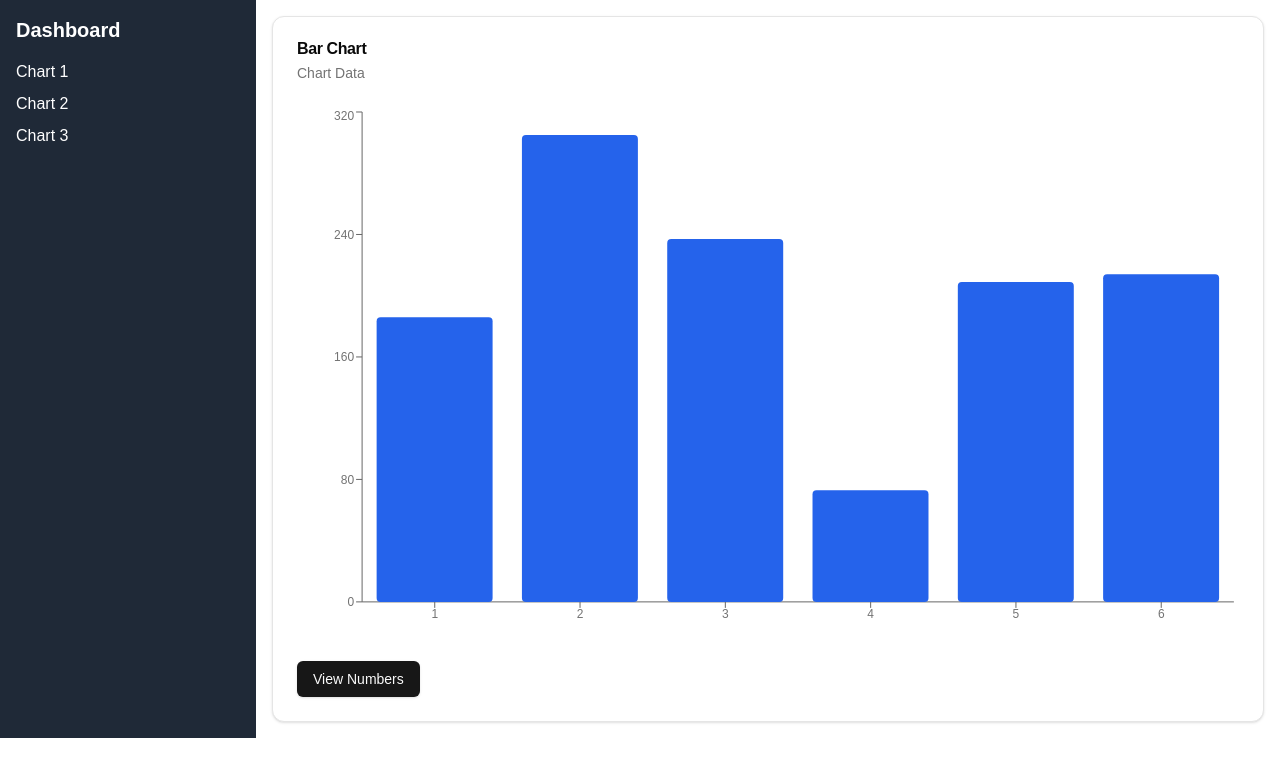
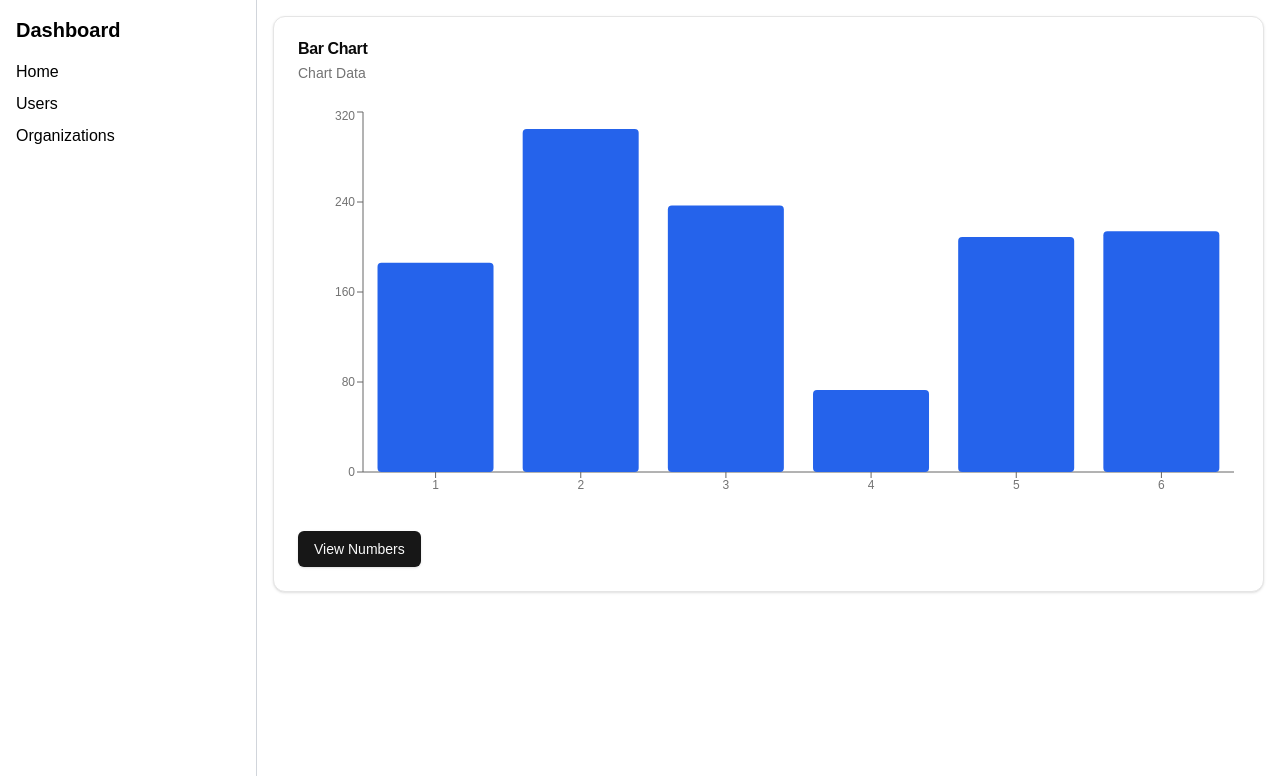
Before and after one commit to Frikster/stacked-modal, a Next.js app: page / in a window 1280 px wide. Shown: the top 776 px of the page. Built offline with nearby package versions, Linux system fonts and the light colour scheme.

Commit message:
fix stack animation and height offset

```diff
--- a/app/output.css
+++ b/app/output.css
@@ -634,6 +634,40 @@ body {
   --chart-5: 340 75% 55%;
 }
 
+.container {
+  width: 100%;
+}
+
+@media (min-width: 640px) {
+  .container {
+    max-width: 640px;
+  }
+}
+
+@media (min-width: 768px) {
+  .container {
+    max-width: 768px;
+  }
+}
+
+@media (min-width: 1024px) {
+  .container {
+    max-width: 1024px;
+  }
+}
+
+@media (min-width: 1280px) {
+  .container {
+    max-width: 1280px;
+  }
+}
+
+@media (min-width: 1536px) {
+  .container {
+    max-width: 1536px;
+  }
+}
+
 .visible {
   visibility: visible;
 }
@@ -646,8 +680,24 @@ body {
   position: absolute;
 }
 
+.relative {
+  position: relative;
+}
+
 .inset-0 {
   inset: 0px;
+}
+
+.left-0 {
+  left: 0px;
+}
+
+.top-0 {
+  top: 0px;
+}
+
+.top-\[5rem\] {
+  top: 5rem;
 }
 
 .my-0\.5 {
@@ -661,6 +711,18 @@ body {
 
 .mb-2 {
   margin-bottom: 0.5rem;
+}
+
+.mt-\[var\(--modal-top\)\] {
+  margin-top: var(--modal-top);
+}
+
+.mb-auto {
+  margin-bottom: auto;
+}
+
+.mt-auto {
+  margin-top: auto;
 }
 
 .flex {
@@ -699,6 +761,18 @@ body {
   height: 2.25rem;
 }
 
+.h-screen {
+  height: 100vh;
+}
+
+.h-\[50vh\] {
+  height: 50vh;
+}
+
+.h-full {
+  height: 100%;
+}
+
 .min-h-\[200px\] {
   min-height: 200px;
 }
@@ -735,6 +809,10 @@ body {
   width: 16rem;
 }
 
+.w-\[1px\] {
+  width: 1px;
+}
+
 .min-w-\[8rem\] {
   min-width: 8rem;
 }
@@ -759,6 +837,10 @@ body {
   flex-wrap: wrap;
 }
 
+.content-center {
+  align-content: center;
+}
+
 .items-start {
   align-items: flex-start;
 }
@@ -769,6 +851,10 @@ body {
 
 .items-center {
   align-items: center;
+}
+
+.items-baseline {
+  align-items: baseline;
 }
 
 .items-stretch {
@@ -799,6 +885,10 @@ body {
   --tw-space-y-reverse: 0;
   margin-top: calc(0.375rem * calc(1 - var(--tw-space-y-reverse)));
   margin-bottom: calc(0.375rem * var(--tw-space-y-reverse));
+}
+
+.self-center {
+  align-self: center;
 }
 
 .whitespace-nowrap {
@@ -849,6 +939,11 @@ body {
   border-color: hsl(var(--input));
 }
 
+.border-red-500 {
+  --tw-border-opacity: 1;
+  border-color: rgb(239 68 68 / var(--tw-border-opacity));
+}
+
 .bg-\[--color-bg\] {
   background-color: var(--color-bg);
 }
@@ -890,6 +985,11 @@ body {
 .bg-gray-800 {
   --tw-bg-opacity: 1;
   background-color: rgb(31 41 55 / var(--tw-bg-opacity));
+}
+
+.bg-gray-300 {
+  --tw-bg-opacity: 1;
+  background-color: rgb(209 213 219 / var(--tw-bg-opacity));
 }
 
 .bg-opacity-50 {
@@ -1021,6 +1121,11 @@ body {
 .text-white {
   --tw-text-opacity: 1;
   color: rgb(255 255 255 / var(--tw-text-opacity));
+}
+
+.text-black {
+  --tw-text-opacity: 1;
+  color: rgb(0 0 0 / var(--tw-text-opacity));
 }
 
 .underline-offset-4 {
--- a/app/page.tsx
+++ b/app/page.tsx
@@ -63,9 +63,10 @@ interface AddNumberModalProps {
   onNumberChange: (number: number) => void;
   onClose: () => void;
   onSubmit: () => void;
+  onOpenBonusModal: () => void;
 }
 
-function AddNumberModal({ newNumber, onNumberChange, onClose, onSubmit }: AddNumberModalProps) {
+function AddNumberModal({ newNumber, onNumberChange, onClose, onSubmit, onOpenBonusModal }: AddNumberModalProps) {
   return (
     <div>
         <h2 className="text-xl font-semibold mb-4">Add Number</h2>
@@ -78,6 +79,19 @@ function AddNumberModal({ newNumber, onNumberChange, onClose, onSubmit }: AddNum
         />
         <Button onClick={onClose}>Close</Button>
         <Button onClick={onSubmit}>Submit</Button>
+        <Button onClick={onOpenBonusModal}>Open Bonus Modal</Button>
+    </div>
+  );
+}
+
+function BonusModal({ onClose, onOpenBonusModal }: { onClose: () => void, onOpenBonusModal?: () => void }) {
+  return (
+    <div>
+      <h2 className="text-xl font-semibold mb-4">Bonus Modal</h2>
+      <Button onClick={onClose}>Close</Button>
+      { onOpenBonusModal &&
+        <Button onClick={onOpenBonusModal}>Open Bonus Modal</Button>
+      }
     </div>
   );
 }
@@ -102,15 +116,16 @@ export default function Home() {
   };
 
   return (
-    <div className="flex">
-      <div className="w-64 bg-gray-800 text-white p-4">
+    <div className="flex h-screen">
+      <div className="w-64 bg-white text-black p-4">
         <h2 className="text-xl font-semibold mb-4">Dashboard</h2>
         <ul>
-          <li className="mb-2">Chart 1</li>
-          <li className="mb-2">Chart 2</li>
-          <li className="mb-2">Chart 3</li>
+          <li className="mb-2">Home</li>
+          <li className="mb-2">Users</li>
+          <li className="mb-2">Organizations</li>
         </ul>
       </div>
+      <div className="w-[1px] bg-gray-300"></div>
       <div className="flex-1 p-4">
         <Card>
           <CardHeader>
@@ -118,7 +133,7 @@ export default function Home() {
             <CardDescription>Chart Data</CardDescription>
           </CardHeader>
           <CardContent>
-            <ChartContainer config={chartConfig} className="min-h-[200px] w-full">
+            <ChartContainer config={chartConfig} className="h-[50vh] w-full">
               <BarChart accessibilityLayer data={chartData}>
                 <XAxis dataKey="x" />
                 <YAxis />
@@ -142,7 +157,12 @@ export default function Home() {
               onNumberChange={handleNumberChange}
               onClose={handleCloseModal}
               onSubmit={handleSubmitNumber}
+              onOpenBonusModal={handleOpenModal}
             />
+            <BonusModal onClose={handleCloseModal} onOpenBonusModal={handleOpenModal} />
+            <BonusModal onClose={handleCloseModal} onOpenBonusModal={handleOpenModal} />
+            <BonusModal onClose={handleCloseModal} onOpenBonusModal={handleOpenModal} />
+            <BonusModal onClose={handleCloseModal} />
         </StackedModal>
       </div>
     </div>
--- a/components/ui/stacked-modal.tsx
+++ b/components/ui/stacked-modal.tsx
@@ -1,5 +1,5 @@
 import { motion, AnimatePresence } from "framer-motion";
-import React from "react";
+import React, { useRef, useEffect, useState } from "react";
 
 interface StackedModalProps {
   modalsOpen: number;
@@ -9,26 +9,40 @@ interface StackedModalProps {
 }
 
 const StackedModal: React.FC<StackedModalProps> = ({ modalsOpen, children, handleOpenModal, handleCloseModal }) => {
+    const modalRefs = useRef<(HTMLDivElement | null)[]>([]);
+    const [modalSizes, setModalSizes] = useState<number[]>([]);
+    const [modalTops, setModalTops] = useState<number[]>([]);
+
+    useEffect(() => {
+      const tops = modalRefs.current.map(modal => modal ? modal.offsetTop : 0);
+      const sizes = modalRefs.current.map(modal => modal ? modal.offsetWidth : 0);
+      setModalSizes(sizes);
+      setModalTops(tops);
+    }, [modalsOpen]);
+
   return (
     <AnimatePresence>
       {modalsOpen > 0 && (
-        <div className="fixed inset-0 flex items-center justify-center" onClick={handleCloseModal}>
+        <div onClick={handleCloseModal}>
           {children.slice(0, modalsOpen).map((modal, index) => (
             <motion.div // background animation
               key={index}
-              className={`fixed inset-0 flex items-center justify-center ${
-                index === 0 ? "bg-black bg-opacity-50 backdrop-blur-sm" : ""
+              className={`fixed inset-0 flex justify-center ${
+                index === 0 ? "items-center bg-black bg-opacity-50 backdrop-blur-sm" : "items-start"
               }`}
               initial={{ opacity: 0 }}
               animate={{ opacity: 1 }}
               exit={{ opacity: 0, transition: { duration: 0.2 } }}
             >
               <motion.div // modal animation
+                ref={el => { modalRefs.current[index] = el; }}
                 className="bg-white p-6 rounded-lg shadow-lg"
                 onClick={(e) => e.stopPropagation()}
-                initial={{ opacity: 0, scale: index < modalsOpen-1 ? 1 : 0.8}}
-                animate={{ opacity: 1, scale: index < modalsOpen-1 ? 0.8 : 1, y: index < modalsOpen-1 ? -50 : 0 }}
-                exit={{ opacity: 0, scale: 0.8, y: modalsOpen > 1 ? 50 : 0, transition: { duration: 2 } }}
+                initial={{ opacity: 0, scale: index < modalsOpen-1 ? 1 : 0.9, y: index > 0 ? 50 : 0, translateY: index > 0 ? modalTops[0] : 0}}
+                animate={{ opacity: 1, scale: index < modalsOpen-1 ? 0.9 : 1, y: index < modalsOpen-1 ? -10*modalsOpen : 0,
+                    transition: { duration: index > 0 ? 0.5 : 0.2 } }}
+                exit={{ opacity: 0, scale: 0.8, y: index > 0 ? 50 : 0,
+                     transition: { duration: 0.2 } }}
               >
                 {modal}
               </motion.div>
```
